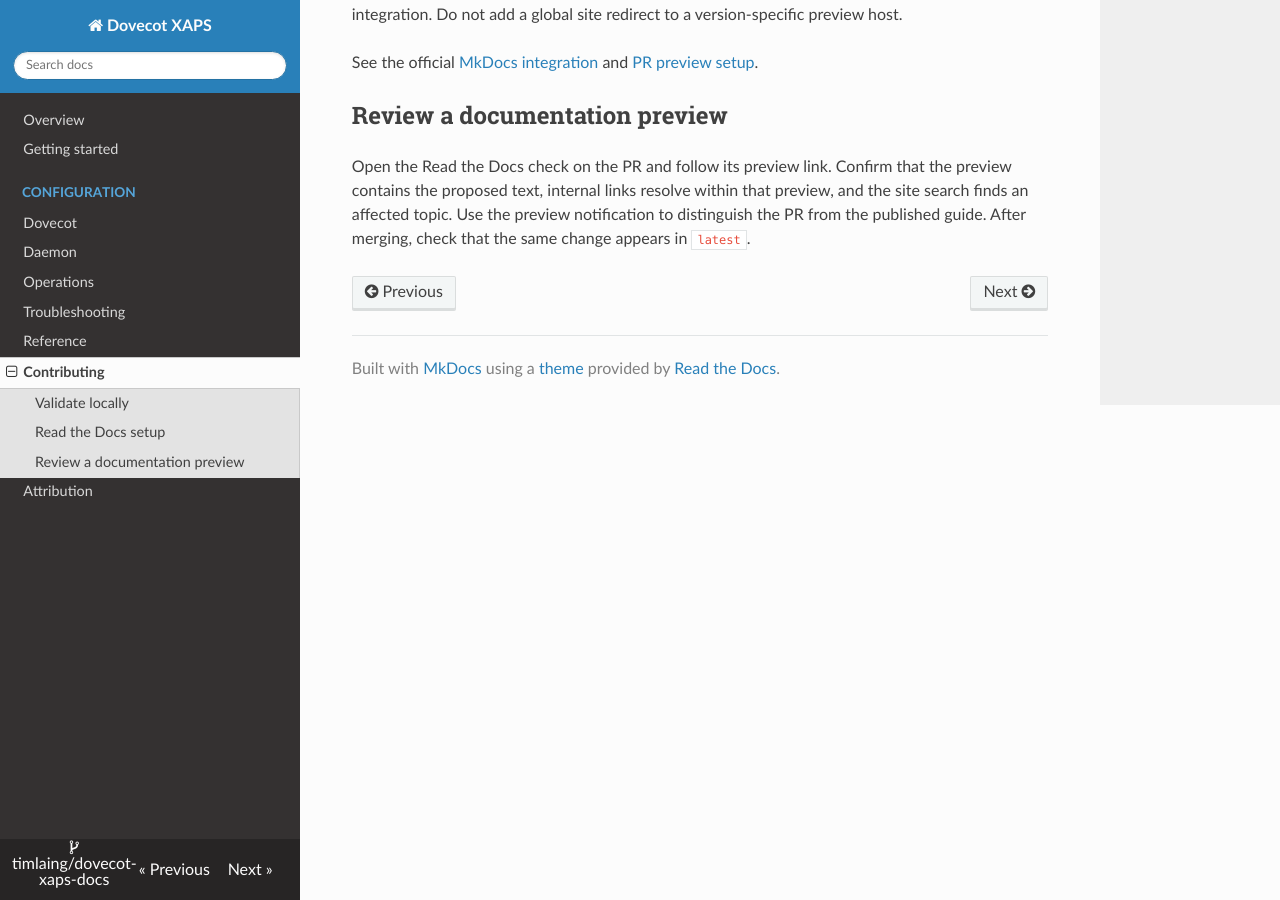
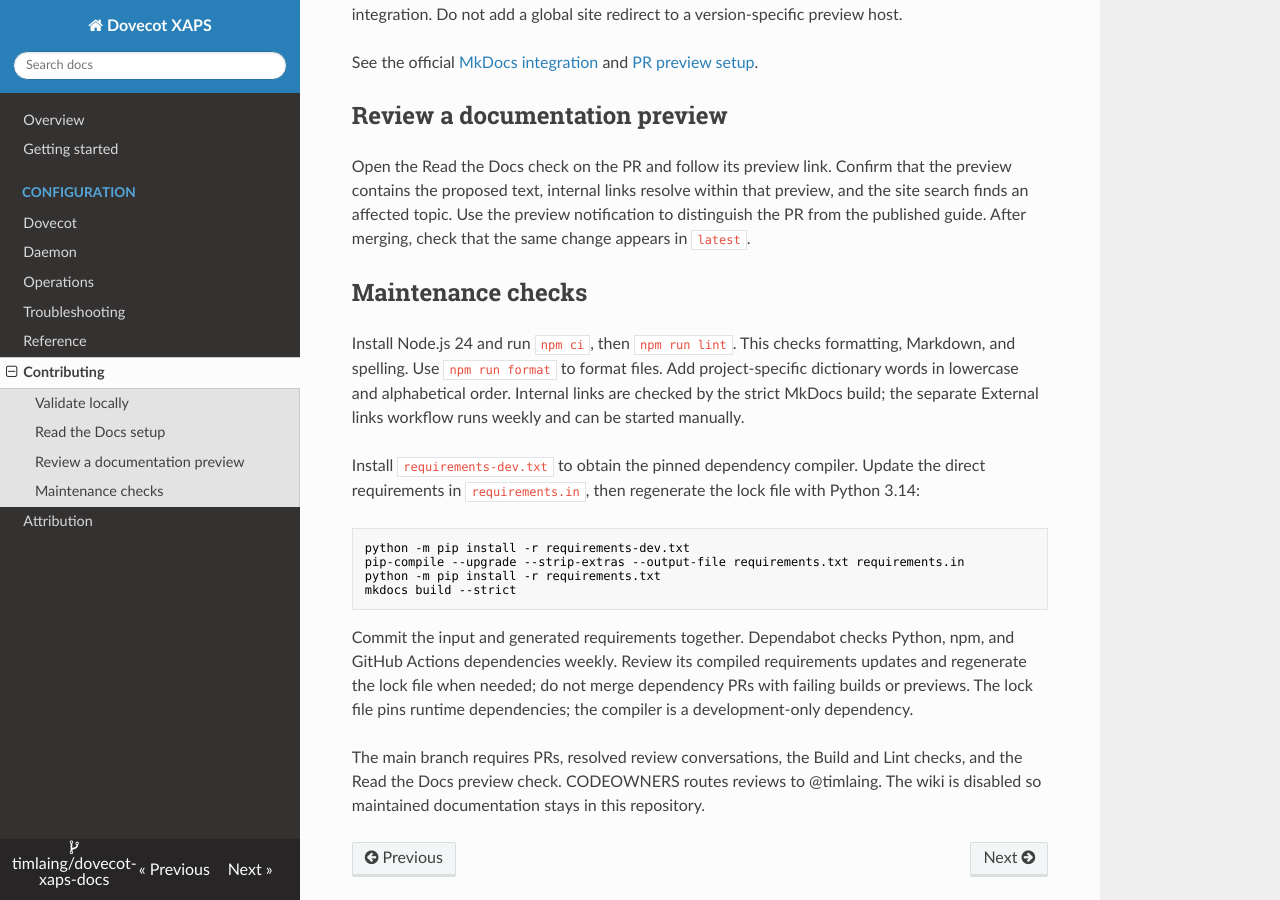
Before and after one commit to timlaing/dovecot-xaps-docs, an MkDocs documentation site: the page built from docs/contributing.md, in a window 1280 px wide and 900 px high, scrolled down 1016 px. Built offline with MkDocs 1.6.1, drawn with Linux system fonts in a browser that asks for light colours; nearby versions of some CDN libraries.

Commit message:
chore: add documentation maintenance and contribution checks
Add formatting, Markdown and spelling checks, weekly external-link checks, dependency updates, ownership and issue templates. Document reproducible dependency maintenance.

````diff
--- a/docs/contributing.md
+++ b/docs/contributing.md
@@ -46,3 +46,29 @@ Open the Read the Docs check on the PR and follow its preview link. Confirm that
 contains the proposed text, internal links resolve within that preview, and the site search
 finds an affected topic. Use the preview notification to distinguish the PR from the published guide.
 After merging, check that the same change appears in `latest`.
+
+## Maintenance checks
+
+Install Node.js 24 and run `npm ci`, then `npm run lint`. This checks formatting, Markdown,
+and spelling. Use `npm run format` to format files. Add project-specific dictionary words in
+lowercase and alphabetical order. Internal links are checked by the strict MkDocs build;
+the separate External links workflow runs weekly and can be started manually.
+
+Install `requirements-dev.txt` to obtain the pinned dependency compiler. Update the direct
+requirements in `requirements.in`, then regenerate the lock file with Python 3.14:
+
+```sh
+python -m pip install -r requirements-dev.txt
+pip-compile --upgrade --strip-extras --output-file requirements.txt requirements.in
+python -m pip install -r requirements.txt
+mkdocs build --strict
+```
+
+Commit the input and generated requirements together. Dependabot checks Python, npm, and
+GitHub Actions dependencies weekly. Review its compiled requirements updates and regenerate
+the lock file when needed; do not merge dependency PRs with failing builds or previews.
+The lock file pins runtime dependencies; the compiler is a development-only dependency.
+
+The main branch requires PRs, resolved review conversations, the Build and Lint checks, and
+the Read the Docs preview check. CODEOWNERS routes reviews to @timlaing. The wiki is disabled
+so maintained documentation stays in this repository.
--- /dev/null
+++ b/requirements-dev.txt
@@ -0,0 +1,2 @@
+-r requirements.txt
+pip-tools==7.6.2
````
Also changed, not shown: cspell.json (added, +30 -0 lines), package.json (added, +19 -0 lines), requirements.txt (+6 -2 lines), .github/PULL_REQUEST_TEMPLATE.md, 11 other files.
